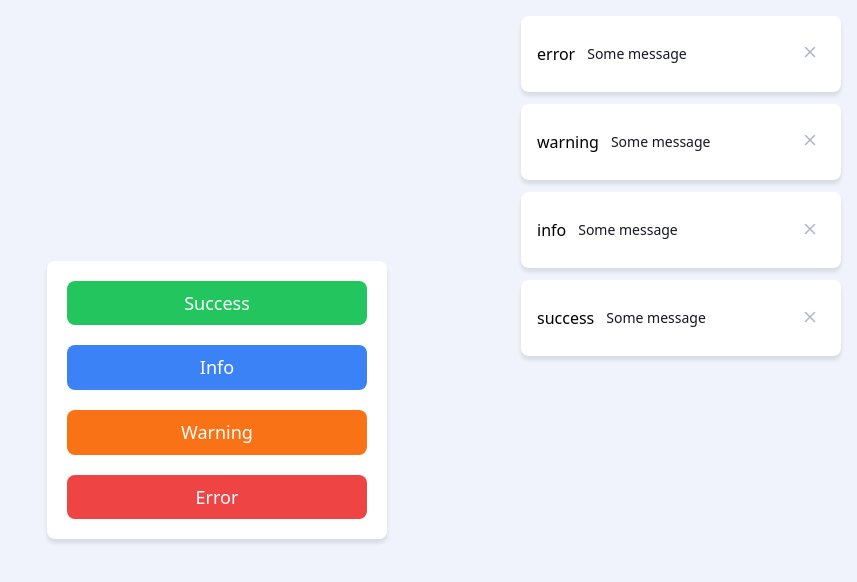
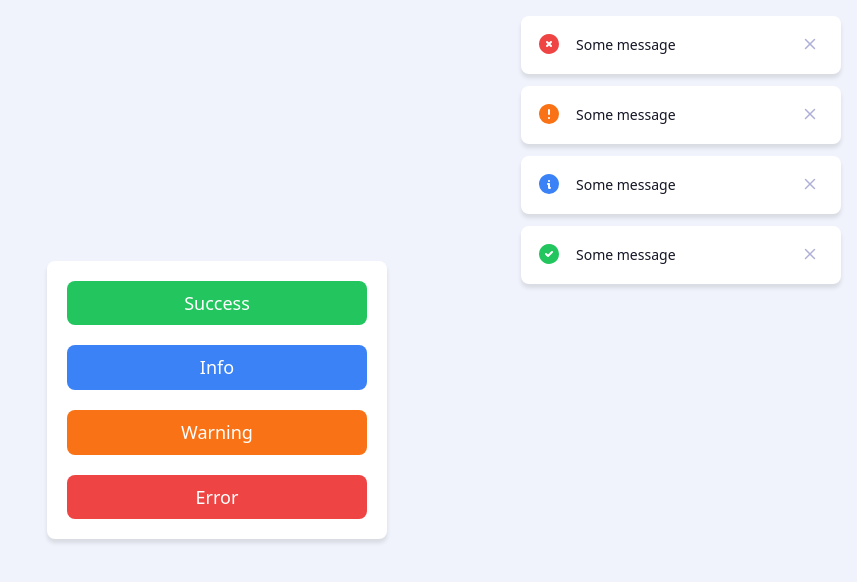
Before and after one commit to nat-davydova/react-toast-notifications, a React (Vite) app: page / in a window 1280 px wide. Shown: the top 582 px of the page, without its empty margins (423-1280 px from the left). Built offline with nearby package versions, Linux system fonts and the light colour scheme.

Commit message:
feat: add toast type icon

```diff
--- a/src/Toast/Toast.module.css
+++ b/src/Toast/Toast.module.css
@@ -10,8 +10,12 @@
     overflow: hidden;
 }
 
+.icon {
+    line-height: 1;
+}
+
 .message {
-    margin-left: 12px;
+    margin: 0 0 0 15px;
     font-size: 14px;
     font-weight: 500;
     color: #151626;
@@ -19,6 +23,7 @@
 
 .dismissBtn {
     margin-left: auto;
+    line-height: 1;
     color: #aeb0d7;
     background: none;
     border: none;
--- a/src/Toast/Toast.tsx
+++ b/src/Toast/Toast.tsx
@@ -1,6 +1,7 @@
 import { IconX } from "@tabler/icons-react";
 
 import styles from "./Toast.module.css";
+import { toastSettings } from "./toastSettings.tsx";
 
 export enum ToastType {
   SUCCESS = "success",
@@ -14,9 +15,11 @@ interface IToastProps {
 }
 
 export function Toast({ type }: IToastProps) {
+  const { icon } = toastSettings[type];
+
   return (
     <div className={styles.toast}>
-      <span>{type}</span>
+      <span className={`${styles.icon} ${styles[type]}`}>{icon}</span>
       <p className={styles.message}>Some message</p>
       <button className={styles.dismissBtn} type="button">
         <IconX size={18} />
--- /dev/null
+++ b/src/Toast/toastSettings.tsx
@@ -0,0 +1,25 @@
+import {
+  IconAlertCircleFilled,
+  IconCircleCheckFilled,
+  IconCircleXFilled,
+  IconInfoCircleFilled,
+} from "@tabler/icons-react";
+
+export const toastSettings = {
+  success: {
+    icon: <IconCircleCheckFilled />,
+    progressBarClass: "success",
+  },
+  warning: {
+    icon: <IconAlertCircleFilled />,
+    progressBarClass: "warning",
+  },
+  info: {
+    icon: <IconInfoCircleFilled />,
+    progressBarClass: "info",
+  },
+  error: {
+    icon: <IconCircleXFilled />,
+    progressBarClass: "error",
+  },
+};
```
